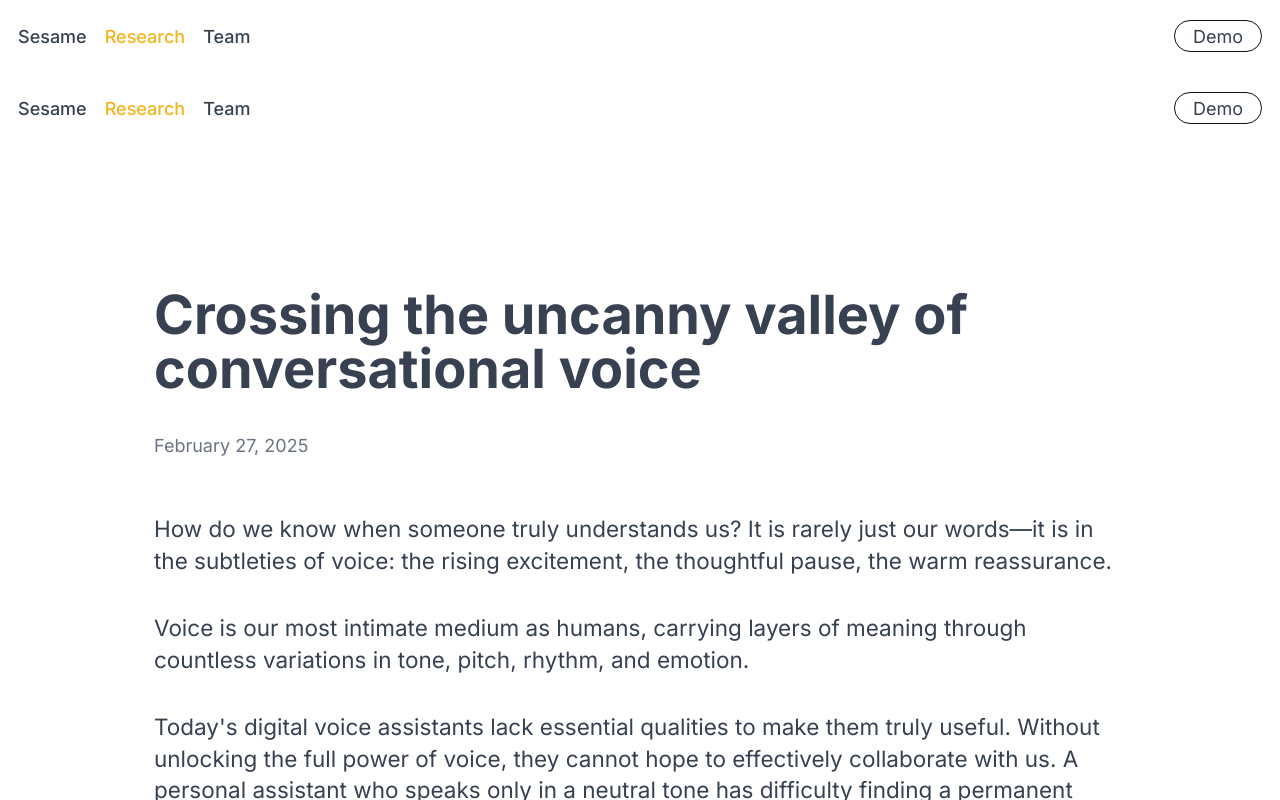
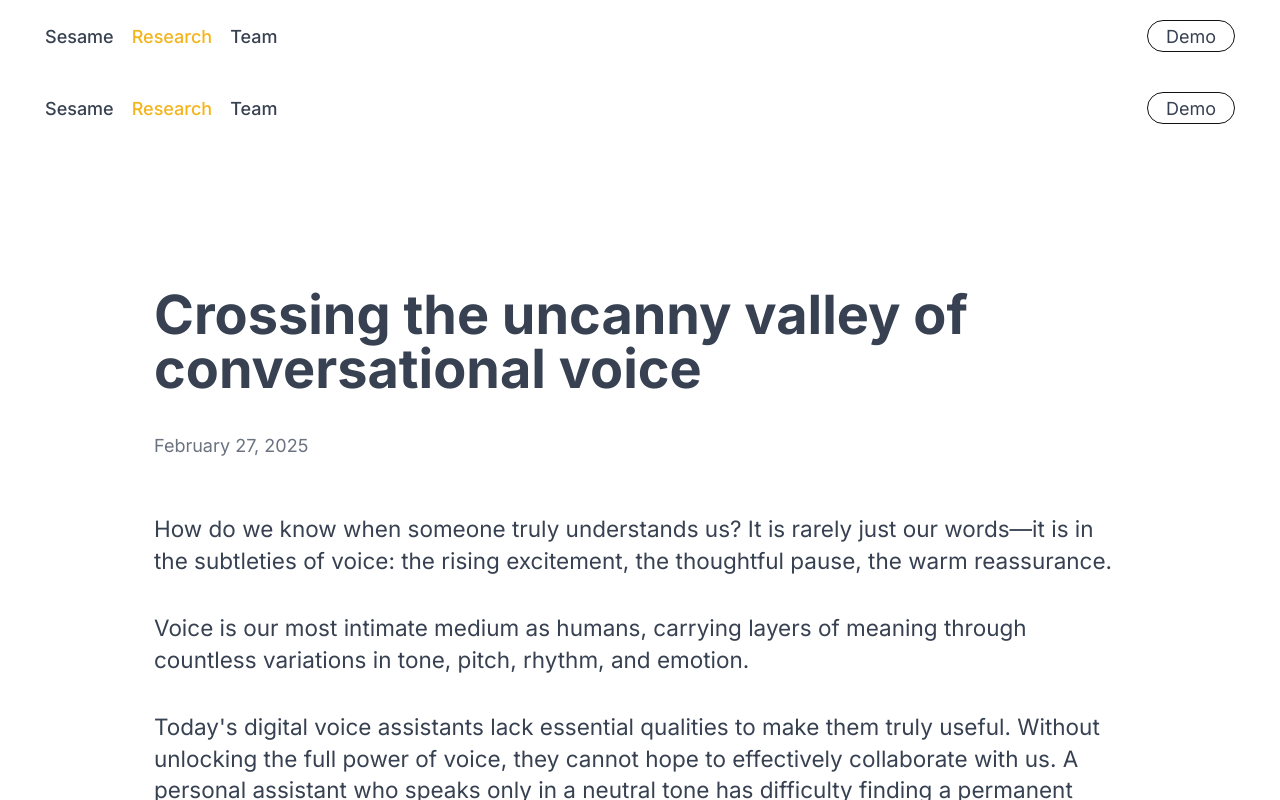
Before and after one commit to ncy08/McCarrenLabs, a Next.js app: page /research in a window 1280 px wide. Built offline with nearby package versions, Linux system fonts and the light colour scheme.

Commit message:
Upgrade header with IntersectionObserver for scroll shadow

```diff
--- a/components/layout/Header.tsx
+++ b/components/layout/Header.tsx
@@ -1,6 +1,6 @@
 "use client";
 
-import React, { useState, useEffect } from "react";
+import React, { useState, useEffect, useRef } from "react";
 import Link from "next/link";
 import { usePathname } from "next/navigation";
 import { cn } from "@/lib/utils";
@@ -8,16 +8,17 @@ import { cn } from "@/lib/utils";
 export default function Header() {
   const pathname = usePathname();
   const [isMenuOpen, setIsMenuOpen] = useState(false);
-  const [hasScrolled, setHasScrolled] = useState(false);
+  const headerRef = useRef<HTMLElement>(null);
 
-  // Track scroll position
+  // Add scroll shadow with IntersectionObserver
   useEffect(() => {
-    const handleScroll = () => {
-      setHasScrolled(window.scrollY > 8);
-    };
-
-    window.addEventListener("scroll", handleScroll);
-    return () => window.removeEventListener("scroll", handleScroll);
+    const el = headerRef.current!;
+    const io = new IntersectionObserver(
+      ([e]) => el.classList.toggle("shadow-sm", !e.isIntersecting),
+      { rootMargin: "-64px 0px 0px 0px" }
+    );
+    io.observe(document.body);
+    return () => io.disconnect();
   }, []);
 
   // Close menu when Escape key is pressed
@@ -51,13 +52,10 @@ export default function Header() {
 
   return (
     <header
-      className={cn(
-        "sticky top-0 backdrop-blur-lg bg-white/80 supports-backdrop:backdrop-blur z-40 w-full transition-all duration-200",
-        hasScrolled ? "shadow-sm" : ""
-      )}
+      ref={headerRef}
+      className="sticky top-0 z-50 bg-white/70 backdrop-blur transition-shadow"
     >
-      <div className="container mx-auto px-4">
-        <div className="flex items-center justify-between h-16">
+      <div className="max-w-screen-xl mx-auto flex items-center justify-between px-6 lg:px-10 h-16">
         {/* Left block: Logo and navigation links */}
         <div className="flex items-center gap-4">
           {/* Logo wordmark */}
@@ -128,7 +126,6 @@ export default function Header() {
           </svg>
         </button>
       </div>
-      </div>
 
       {/* Mobile menu */}
       {isMenuOpen && (
```
Lines whose indentation alone changed are shown as unchanged.
